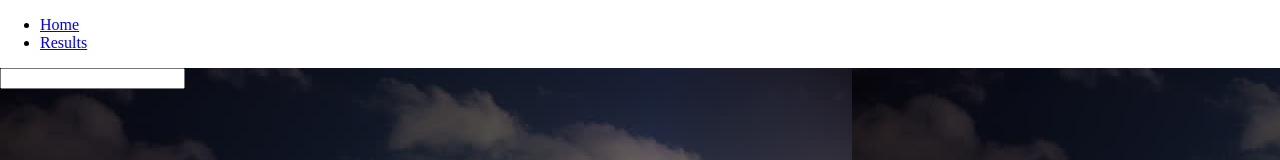
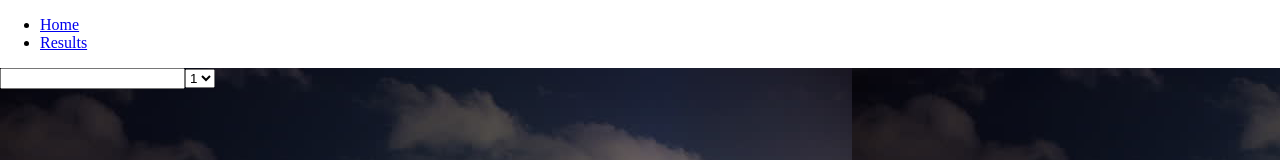
Before and after one commit to JamesKemp296/Miami-Contaminated-Sites, a React (Create React App) app in the folder client/: page / in a window 1280 px wide. Shown: the top 160 px of the page. Built offline with nearby package versions, Linux system fonts and the light colour scheme.

Commit message:
added radius drop box menu

```diff
--- a/client/src/pages/Home.js
+++ b/client/src/pages/Home.js
@@ -3,14 +3,15 @@ import React from 'react'
 class Home extends React.Component {
   state = {
     sites: [],
-    totalResults: 0
+    totalResults: 0,
+    radiusMiles: 1
   }
   handleSearch = () => {
     //these values will be grabbed from the user later
     //default for testing
     const longitude = 25.7617
     const latitude = -80.1918
-    const radiusMiles = 1
+    const radiusMiles = this.state.radiusMiles
     const radiusDegrees = (radiusMiles/138)
     const minLongitude = longitude - radiusDegrees
     const maxLongitude = longitude + radiusDegrees
@@ -22,6 +23,10 @@ class Home extends React.Component {
       .then(data => this.setState({sites: data.features, totalResults: data.features.length}))
   }
 
+  handleRadiusChange = event => {
+    this.setState({ radiusMiles: Number(event.target.value) })
+  }
+
   render(){
     return(
       <>
@@ -31,6 +36,14 @@ class Home extends React.Component {
            type="text"
            onChange={this.handleSearch}
           />
+          <select
+          className="radius-dropbox"
+          value={this.state.radiusMiles}
+          onChange={this.handleRadiusChange}>
+          <option value="1">1</option>
+          <option value="2">2</option>
+          <option value="3">3</option>
+          </select>
         </div>
           <h1>Total Results: {this.state.totalResults}</h1>
         {
```
